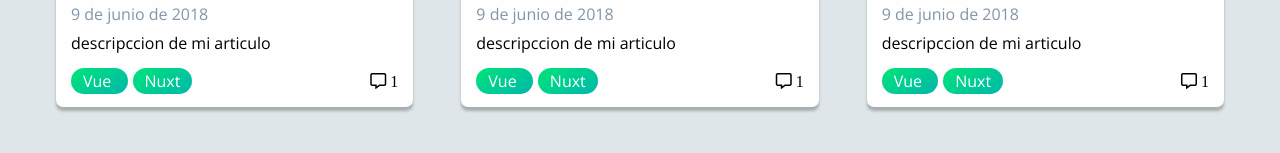
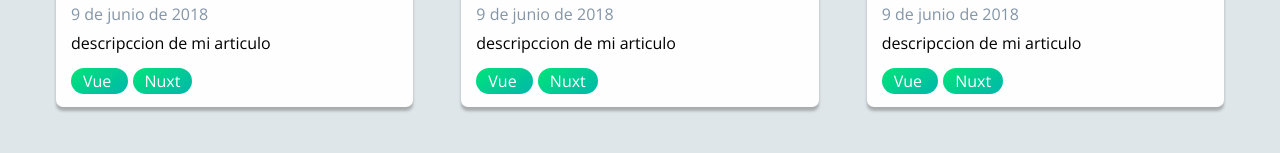
Before and after one commit to BryanRogel/blog, a Nuxt app: page / in a window 1280 px wide. Shown: the part 539-692 px from the top of the page. Built offline with nearby package versions, Linux system fonts and the light colour scheme; grey boxes are pictures that could not be loaded; what vue-disqus would draw is missing.

Commit message:
no fontawesome

```diff
--- a/components/articulo/Card.vue
+++ b/components/articulo/Card.vue
@@ -10,8 +10,9 @@ article.card
             p {{descripcion}}
         footer
             Tags(:tags='tags')
-            .comments( v-if='comentarios')
-                i.far.fa-comment-alt  {{comentarios}}
+            //- .comments( v-if='comentarios')
+                svg( aria-hidden="true" focusable="false" data-prefix="far" data-icon="comment-alt" class="svg-inline--fa fa-comment-alt fa-w-16" role="img" xmlns="http://www.w3.org/2000/svg" viewBox="0 0 512 512"): path( fill="currentColor" d="M448 0H64C28.7 0 0 28.7 0 64v288c0 35.3 28.7 64 64 64h96v84c0 7.1 5.8 12 12 12 2.4 0 4.9-.7 7.1-2.4L304 416h144c35.3 0 64-28.7 64-64V64c0-35.3-28.7-64-64-64zm16 352c0 8.8-7.2 16-16 16H288l-12.8 9.6L208 428v-60H64c-8.8 0-16-7.2-16-16V64c0-8.8 7.2-16 16-16h384c8.8 0 16 7.2 16 16v288z")
+                span {{comentarios}}
 </template>
 
 
@@ -114,6 +115,8 @@ article.card
         bottom 1em
         .comments
             margin-right 2em
+            svg
+                width 1em
 
 @media(max-width: 600px)
     .largeCard
@@ -129,5 +132,8 @@ article.card
             padding-top 1em !important
             .comments
                 margin-right 0
+                svg
+                    display inline-block
+                    width 1em
 
 </style>
--- a/components/articulo/Relacionados/Item.vue
+++ b/components/articulo/Relacionados/Item.vue
@@ -37,6 +37,7 @@ export default {
     transition 0.5s
     margin-left 1em
     margin-right @margin-left
+    margin-bottom @margin-left
     background-color var(--fondo-articulo-relacionado)
 
     &:hover
--- a/layouts/components/TheMainFooter.vue
+++ b/layouts/components/TheMainFooter.vue
@@ -1,6 +1,7 @@
 <template lang='pug' >
 footer.mainFooter
-    p(:class='{isArticle, isVisible, isInvisible: !isVisible}') Made with #[i.fas.fa-heart] by #[a(href='#') me]
+    p(:class='{isArticle, isVisible, isInvisible: !isVisible}').
+        Made with #[svg( aria-hidden="true" focusable="false" data-prefix="fas" data-icon="heart" class="svg-inline--fa fa-heart fa-w-16" role="img" xmlns="http://www.w3.org/2000/svg" viewBox="0 0 512 512"): path( fill="currentColor" d="M462.3 62.6C407.5 15.9 326 24.3 275.7 76.2L256 96.5l-19.7-20.3C186.1 24.3 104.5 15.9 49.7 62.6c-62.8 53.6-66.1 149.8-9.9 207.9l193.5 199.8c12.5 12.9 32.8 12.9 45.3 0l193.5-199.8c56.3-58.1 53-154.3-9.8-207.9z")] by #[a(href='#') me]
 </template>
 
 <script>
@@ -31,7 +32,8 @@ export default {
         background #10ac84
     a
         color @color
-    .fas.fa-heart
+    svg
+        width 1em
         color red
 
 </style>
--- a/layouts/components/TheMainHeader.vue
+++ b/layouts/components/TheMainHeader.vue
@@ -2,7 +2,7 @@
 header(ref='header')
     figure
         lazy-component
-            img(src="/img/perfil.jpg", alt="Foto perfil")
+            img(src="/img/perfil.webp", alt="Foto perfil")
     section
         h1 <span>Hola, soy</span> Abdiel Martinez
         h2 Desarrollador web amante de Vue y Laravel
--- a/layouts/components/TheMainNav.vue
+++ b/layouts/components/TheMainNav.vue
@@ -1,11 +1,14 @@
 <template lang="pug">
 nav(ref='mainNav' :class='{fijado:isFijado, isDarkTheme:isDarkTheme}')
     a(href='#' @click.prevent='cambiarTema')
-        i.fas(ref='themeBotton' :class="{'fa-sun':isDarkTheme, 'fa-moon': !isDarkTheme }")
+        svg( v-if="isDarkTheme" aria-hidden="true" focusable="false" data-prefix="fas" data-icon="sun" class="svg-inline--fa fa-sun fa-w-16" role="img" xmlns="http://www.w3.org/2000/svg" viewBox="0 0 512 512"): path( fill="currentColor" d="M256 160c-52.9 0-96 43.1-96 96s43.1 96 96 96 96-43.1 96-96-43.1-96-96-96zm246.4 80.5l-94.7-47.3 33.5-100.4c4.5-13.6-8.4-26.5-21.9-21.9l-100.4 33.5-47.4-94.8c-6.4-12.8-24.6-12.8-31 0l-47.3 94.7L92.7 70.8c-13.6-4.5-26.5 8.4-21.9 21.9l33.5 100.4-94.7 47.4c-12.8 6.4-12.8 24.6 0 31l94.7 47.3-33.5 100.5c-4.5 13.6 8.4 26.5 21.9 21.9l100.4-33.5 47.3 94.7c6.4 12.8 24.6 12.8 31 0l47.3-94.7 100.4 33.5c13.6 4.5 26.5-8.4 21.9-21.9l-33.5-100.4 94.7-47.3c13-6.5 13-24.7.2-31.1zm-155.9 106c-49.9 49.9-131.1 49.9-181 0-49.9-49.9-49.9-131.1 0-181 49.9-49.9 131.1-49.9 181 0 49.9 49.9 49.9 131.1 0 181z")
+        svg( v-else aria-hidden="true" focusable="false" data-prefix="fas" data-icon="moon" class="svg-inline--fa fa-moon fa-w-16" role="img" xmlns="http://www.w3.org/2000/svg" viewBox="0 0 512 512"): path(fill="currentColor" d="M283.211 512c78.962 0 151.079-35.925 198.857-94.792 7.068-8.708-.639-21.43-11.562-19.35-124.203 23.654-238.262-71.576-238.262-196.954 0-72.222 38.662-138.635 101.498-174.394 9.686-5.512 7.25-20.197-3.756-22.23A258.156 258.156 0 0 0 283.211 0c-141.309 0-256 114.511-256 256 0 141.309 114.511 256 256 256z")
+
+        //- i.fas(ref='themeBotton' :class="{'fa-sun':isDarkTheme, 'fa-moon': !isDarkTheme }")
     nuxt-link(to='/') Inicio
     nuxt-link(to='/portafolio') Portafolio
     a(href='#' @click.prevent)
-        i.fas.fa-search
+        svg(aria-hidden="true" focusable="false" data-prefix="fas" data-icon="search" class="svg-inline--fa fa-search fa-w-16" role="img" xmlns="http://www.w3.org/2000/svg" viewBox="0 0 512 512"): path( fill="currentColor" d="M505 442.7L405.3 343c-4.5-4.5-10.6-7-17-7H372c27.6-35.3 44-79.7 44-128C416 93.1 322.9 0 208 0S0 93.1 0 208s93.1 208 208 208c48.3 0 92.7-16.4 128-44v16.3c0 6.4 2.5 12.5 7 17l99.7 99.7c9.4 9.4 24.6 9.4 33.9 0l28.3-28.3c9.4-9.4 9.4-24.6.1-34zM208 336c-70.7 0-128-57.2-128-128 0-70.7 57.2-128 128-128 70.7 0 128 57.2 128 128 0 70.7-57.2 128-128 128z")
 </template>
 <script>
 export default {
@@ -86,4 +89,6 @@ nav
         &:last-child
             float right
             padding-right 0.8em
+        svg
+            width 1em
 </style>
--- a/nuxt.config.js
+++ b/nuxt.config.js
@@ -34,7 +34,6 @@ module.exports = {
     ],
     link: [
       { rel: 'icon', type: 'image/x-icon', href: '/favicon.ico' },
-      { rel:"stylesheet", href:"https://use.fontawesome.com/releases/v5.7.2/css/all.css", integrity:"sha384-fnmOCqbTlWIlj8LyTjo7mOUStjsKC4pOpQbqyi7RrhN7udi9RwhKkMHpvLbHG9Sr", crossorigin:"anonymous"}
     ]
   },
 
```
Also changed, not shown: static/img/perfil.webp (added).
